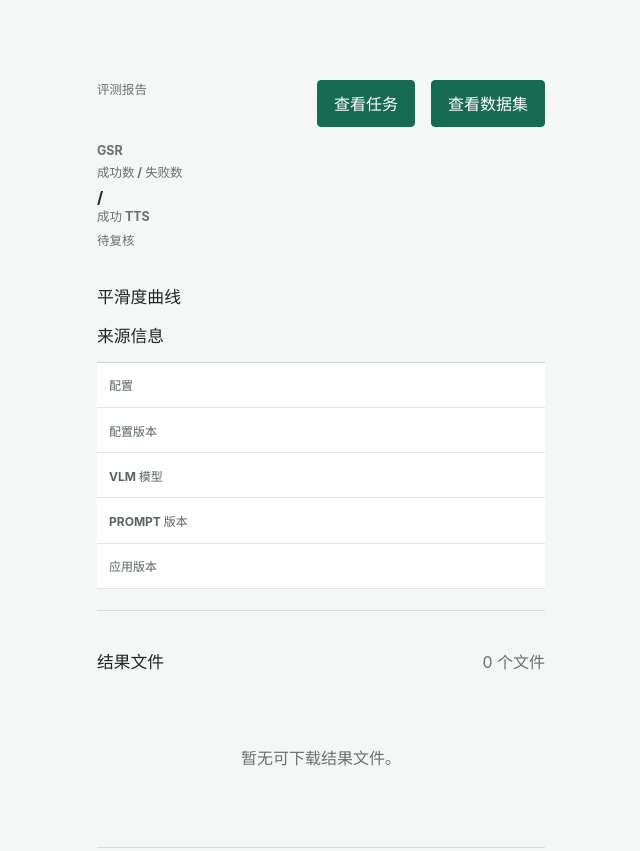
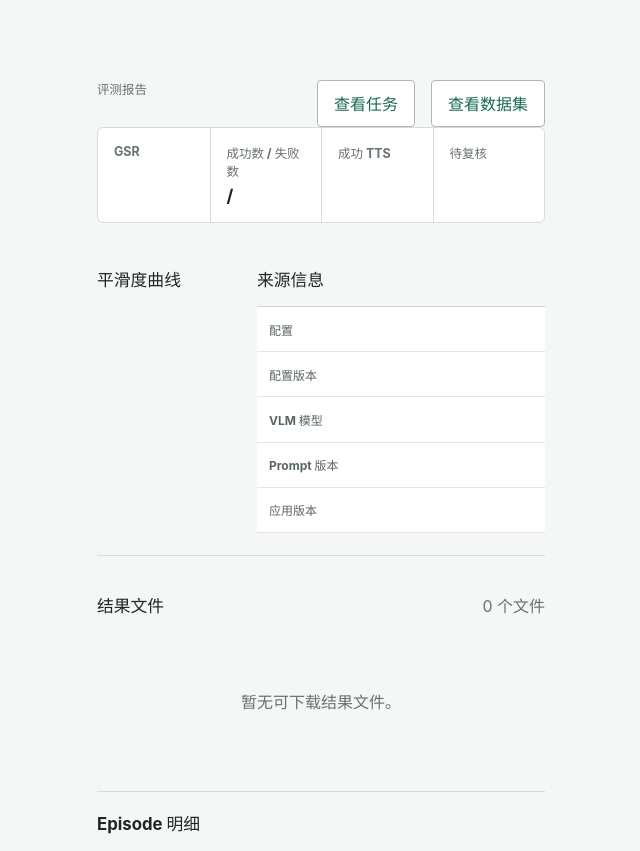
Before and after one commit to mzx1311072278/vla-evaluation, a Python web app: template vla_eval/web/templates/reports/detail.html in a window 1280 px wide. Shown: the top 851 px of the page, without its empty margins (319-959 px from the left). Run offline with Jinja, Linux system fonts and the light colour scheme; the template is opened without the code that fills it, so the values that code supplies are empty; some libraries are stand-ins or nearby versions.

Commit message:
style(web): polish evaluation report layout

```diff
--- a/vla_eval/web/static/app.css
+++ b/vla_eval/web/static/app.css
@@ -126,6 +126,45 @@ dd { margin: .35rem 0 0; font-weight: 650; overflow-wrap: anywhere; }
 .phase-progress .complete span, .phase-progress .active span { background: #176b53; color: #ffffff; }
 .attachment-form { max-width: 36rem; grid-template-columns: minmax(0, 1fr) auto; align-items: end; }
 
+.secondary-button { border-color: #aeb7b3; background: #ffffff; color: #176b53; }
+.secondary-button:hover { border-color: #176b53; background: #edf2f0; color: #0e4f3d; }
+
+.report-headline {
+  margin: 0 0 1.5rem;
+  display: grid;
+  grid-template-columns: repeat(4, minmax(0, 1fr));
+  background: #ffffff;
+  border: 1px solid #d6dcda;
+  border-radius: 6px;
+}
+.report-headline > div { min-width: 0; padding: 1rem; }
+.report-headline > div + div { border-left: 1px solid #d6dcda; }
+.report-headline dd { font-size: 1.1rem; font-weight: 750; }
+.metric-success { color: #176b53; }
+.metric-failure { color: #a12b22; }
+
+.report-overview { display: grid; grid-template-columns: minmax(0, 1.35fr) minmax(18rem, .65fr); gap: 1.5rem; }
+.smoothness-preview { min-width: 0; margin: 0; }
+.smoothness-preview img {
+  width: 100%;
+  max-height: 24rem;
+  display: block;
+  object-fit: contain;
+  background: #ffffff;
+  border: 1px solid #d6dcda;
+  border-radius: 6px;
+}
+.key-value-table { min-width: 0; }
+.key-value-table th { width: 8rem; text-transform: none; }
+.report-files { margin-top: 1rem; }
+.report-files-table td:first-child { overflow-wrap: anywhere; word-break: break-word; }
+.table-action { min-height: 2.25rem; display: inline-flex; align-items: center; gap: .4rem; white-space: nowrap; }
+.table-action svg { width: 1rem; height: 1rem; }
+.report-filter-form { margin: 1rem 0; display: flex; flex-wrap: wrap; align-items: end; gap: .75rem; }
+.report-filter-form label { min-width: 0; flex: 1 1 12rem; }
+.report-filter-form button { flex: 0 0 auto; }
+.episode-table th:first-child, .episode-table td:first-child { width: 7rem; text-align: right; font-variant-numeric: tabular-nums; }
+
 .sr-only { position: absolute; width: 1px; height: 1px; padding: 0; margin: -1px; overflow: hidden; clip: rect(0, 0, 0, 0); white-space: nowrap; border: 0; }
 
 @media (max-width: 720px) {
@@ -134,8 +173,15 @@ dd { margin: .35rem 0 0; font-weight: 650; overflow-wrap: anywhere; }
   nav { gap: 1rem; }
   main { width: min(100% - 1.25rem, 76rem); margin-top: 1.25rem; }
   .page-heading { align-items: stretch; flex-direction: column; }
-  .page-heading .button { width: 100%; }
+  .page-heading .commands { width: 100%; }
+  .page-heading .commands .button { width: auto; flex: 1 1 0; }
   .summary-grid { grid-template-columns: repeat(2, minmax(0, 1fr)); }
+  .report-headline { grid-template-columns: repeat(2, minmax(0, 1fr)); }
+  .report-headline > div:nth-child(odd) { border-left: 0; }
+  .report-headline > div:nth-child(even) { border-left: 1px solid #d6dcda; }
+  .report-overview { grid-template-columns: 1fr; }
+  .report-filter-form { flex-direction: column; align-items: stretch; }
+  .report-filter-form label, .report-filter-form button { width: 100%; flex-basis: auto; }
   .attachment-form { grid-template-columns: 1fr; }
   .phase-progress li { font-size: .7rem; }
 }
--- a/vla_eval/web/templates/reports/detail.html
+++ b/vla_eval/web/templates/reports/detail.html
@@ -21,13 +21,13 @@
     <section class="detail-band report-overview">
       {% if smoothness_preview_url %}
         <figure class="smoothness-preview">
-          <div class="section-heading">
-            <figcaption>
+          <figcaption class="section-heading">
+            <div>
               <h2>平滑度曲线</h2>
               <p class="muted">{{ headline.smoothness }}</p>
-            </figcaption>
+            </div>
             <a class="icon-button" href="{{ smoothness_preview_url }}" title="下载平滑度矢量图" aria-label="下载平滑度矢量图"><i data-lucide="download"></i></a>
-          </div>
+          </figcaption>
           <img src="{{ smoothness_preview_url }}" alt="平滑度曲线图">
         </figure>
       {% else %}
```
Also changed, not shown: tests/web/test_reports.py (+25 -1 lines).
